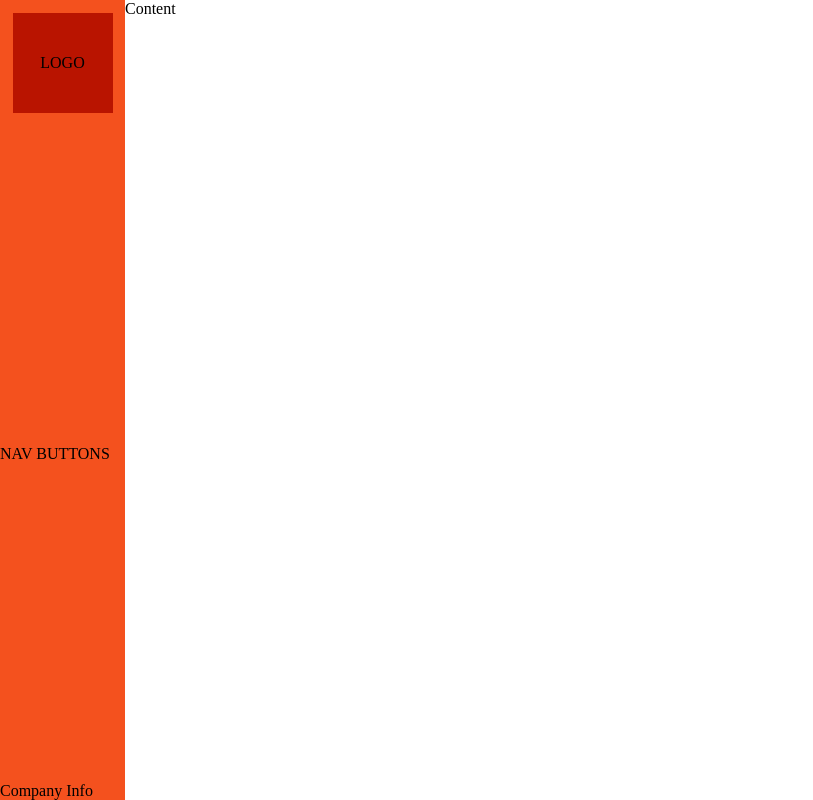
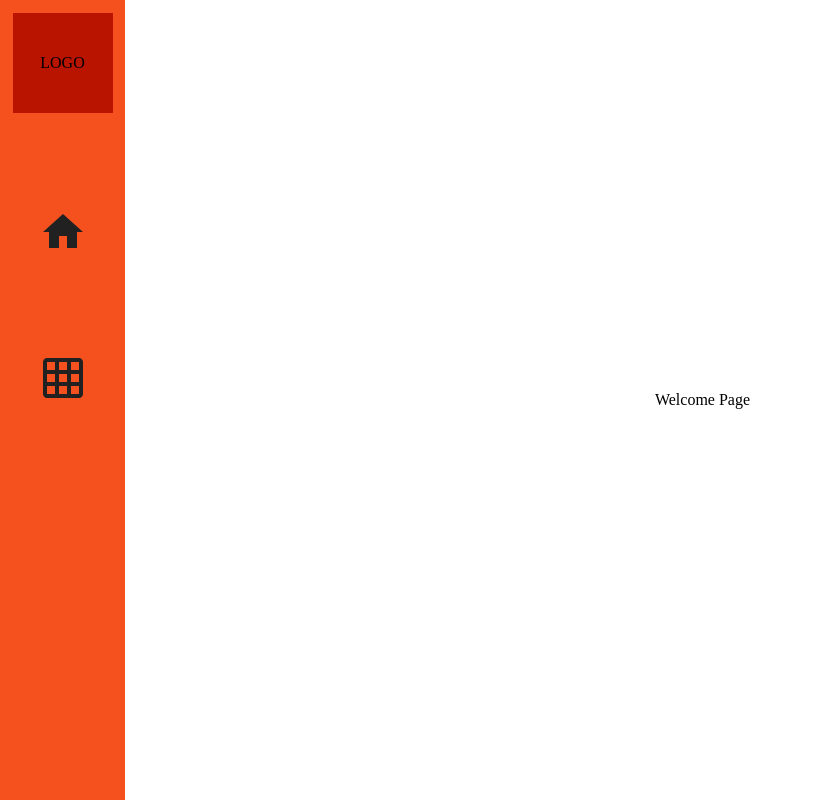
Before and after one commit to irbab00n/sudoku-redux, a React app: page / in a window 1280 px wide. Shown: the whole page, without its empty margins (0-813 px from the left). Built offline with nearby package versions, Linux system fonts and the light colour scheme.

Commit message:
Buttons outlined and routes established
- Created buttons that when clicked will change the pathname of the page allowing React Router

- Will have to refactor the changing of the endpoint into a Redux action

```diff
--- a/client/App.jsx
+++ b/client/App.jsx
@@ -3,6 +3,7 @@ import { BrowserRouter as Router, Switch, Route, hashHistory } from 'react-route
 
 import Sidebar from './components/Sidebar.jsx';
 import WelcomePage from './components/WelcomePage.jsx';
+import Puzzles from './components/Puzzles.jsx';
 
 
 export default class App extends React.Component {
@@ -19,6 +20,7 @@ export default class App extends React.Component {
         <Router history={hashHistory}>
           <Switch>
             <Route exact path="/" render={() => <WelcomePage />} />
+            <Route path="/puzzles" render={() => <Puzzles />} />
           </Switch>
         </Router>
       </div>
--- /dev/null
+++ b/client/components/Puzzles.jsx
@@ -0,0 +1,13 @@
+import React from 'react';
+
+const Puzzles = () => {
+
+  return (
+
+    <div className="display-flex-column flex-align-center flex-justify-center fh fw">Puzzles Page</div>
+
+  );
+
+};
+
+export default Puzzles;
--- a/client/components/Sidebar.jsx
+++ b/client/components/Sidebar.jsx
@@ -9,14 +9,33 @@ export default class Sidebar extends React.Component {
 
     return (
 
-      <div id="sidebar" className="bg-orange-default display-flex-column flex-justify-between fh fw">
-        <span id="sidebar-logo" className="display-flex-row flex-align-center flex-justify-center bg-orange-dark">LOGO</span>
+      <div id="sidebar" className="bg-orange-default display-flex-column fh fw">
+        <span id="sidebar-logo" className="display-flex-row flex-align-center flex-justify-center bg-orange-dark">
+          LOGO
+        </span>
 
-        <div className="self-align-end">
-          NAV BUTTONS
+        <div id="sidebar-navigation" className="display-flex-column flex-justify-around">
+
+          <a href="/">
+            <button className="sidebar-navigation-button bg-orange-default">
+              <svg fill="#212121" height="48" viewBox="0 0 24 24" width="48" xmlns="http://www.w3.org/2000/svg">
+                <path d="M10 20v-6h4v6h5v-8h3L12 3 2 12h3v8z"/>
+                <path d="M0 0h24v24H0z" fill="none"/>
+              </svg>
+            </button>
+          </a>
+
+          <a href="/puzzles">
+            <button className="sidebar-navigation-button bg-orange-default">
+              <svg fill="#212121" height="48" viewBox="0 0 24 24" width="48" xmlns="http://www.w3.org/2000/svg">
+                <path d="M0 0h24v24H0z" fill="none"/>
+                <path d="M20 2H4c-1.1 0-2 .9-2 2v16c0 1.1.9 2 2 2h16c1.1 0 2-.9 2-2V4c0-1.1-.9-2-2-2zM8 20H4v-4h4v4zm0-6H4v-4h4v4zm0-6H4V4h4v4zm6 12h-4v-4h4v4zm0-6h-4v-4h4v4zm0-6h-4V4h4v4zm6 12h-4v-4h4v4zm0-6h-4v-4h4v4zm0-6h-4V4h4v4z"/>
+              </svg>
+            </button>
+          </a>
+
         </div>
 
-        <span>Company Info</span>
       </div>
 
     );
--- a/client/components/WelcomePage.jsx
+++ b/client/components/WelcomePage.jsx
@@ -4,7 +4,7 @@ const WelcomePage = () => {
 
   return (
 
-    <div className="display-flex-column fh fw">Content</div>
+    <div className="display-flex-column flex-align-center flex-justify-center fh fw">Welcome Page</div>
 
   );
 
--- a/public/style.css
+++ b/public/style.css
@@ -2,6 +2,14 @@ html, body {
   margin: auto;
   height: 100%;
   width: 100%;
+}
+
+svg:hover {
+  fill: #313131;
+}
+
+button:focus {
+  outline-color: #b91400;
 }
 
 .bg-orange-default {
@@ -75,3 +83,21 @@ html, body {
   height: 100px;
   width: 100px;
 }
+
+#sidebar-navigation {
+  justify-content: space-evenly;
+  margin: 12.5px;
+  height: 337.5px;
+  width: 100px;
+}
+
+.sidebar-navigation-button {
+  border-radius: 5px;
+  border-width: 0px;
+  height: 100px;
+  width: 100px;
+}
+
+.sidebar-navigation-button:hover {
+  background-color: #ff844c;
+}
```
